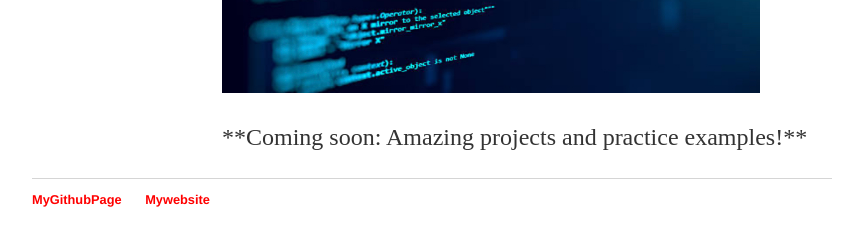
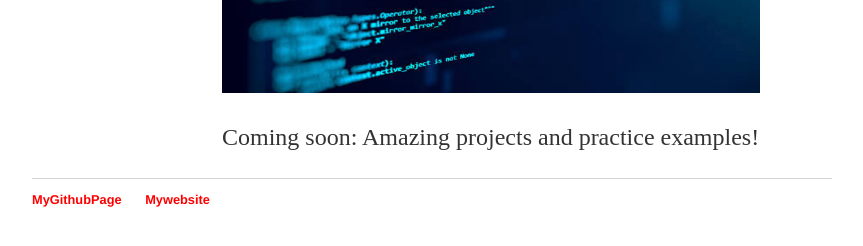
Before and after one commit to KagoPrezRantsho/KagoPrezRantsho.github.io, a Jekyll site: the page built from index.html, in a window 1280 px wide. Shown: the part 461-707 px from the top of the page, without its empty margins (208-1071 px from the left). Built offline with Jekyll 4.4.1, drawn with Linux system fonts in a browser that asks for light colours.

```diff
--- a/index.html
+++ b/index.html
@@ -5,4 +5,4 @@ title: Web Programming
 <h2>Hi, I am Kago!</h2>
 <p>Welcome to my website</p>
 <img src="F042C3EA-A3C9-4357-80E8-038CDA4749C8.jpeg" with="600" height="300" alt="STAIRS PHOTO">
-<p>**Coming soon: Amazing projects and practice examples!**</p>
+<p>Coming soon: Amazing projects and practice examples!</p>
```
